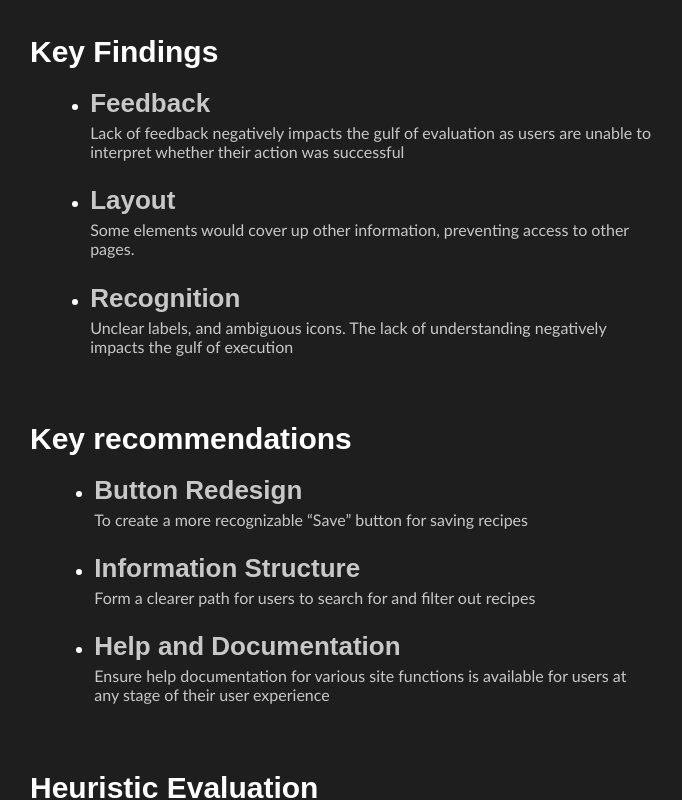
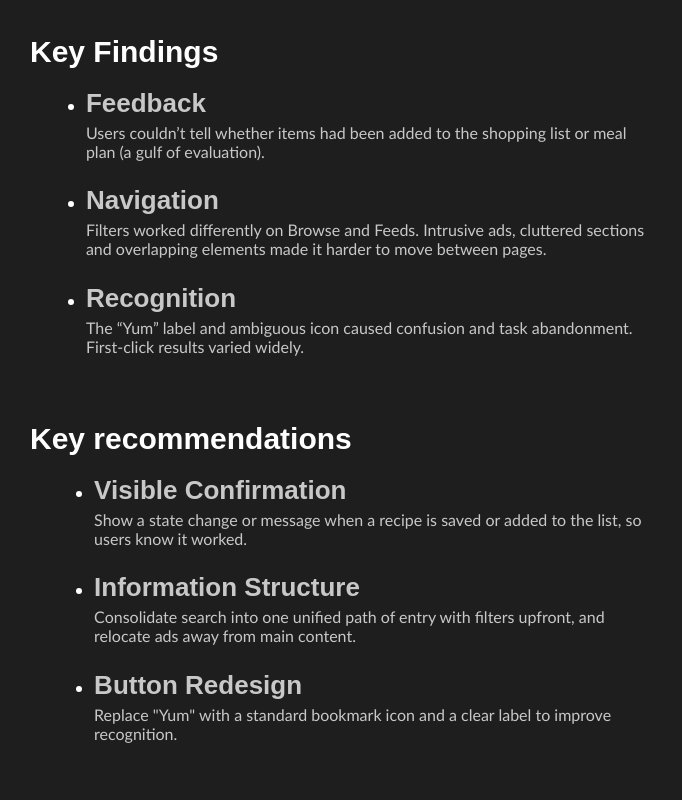
Before and after one commit to psuuzu/portfolio1, a Next.js app: page /research in a window 1280 px wide. Shown: the part 1100-1900 px from the top of the page, without its empty margins (290-972 px from the left). Built offline with nearby package versions, Linux system fonts and the light colour scheme; a web font is replaced by a local one.

Commit message:
rewrite yummly case study content

```diff
--- a/app/dsc/page.jsx
+++ b/app/dsc/page.jsx
@@ -74,7 +74,7 @@ export default function Dsc(){
                                 </li>
                                 <li>
                                     <h2 className='!text-[26px] text-[rgb(200,200,200)]'>Inconsistent Execution</h2>
-                                    <p>layout and styling varied across sections with no unifying system, leaving the site feeling improvised rather than intentional</p>
+                                    <p>layout and styling varied across sections with no unifying system, leaving the site feeling improvised rather than intentional.</p>
                                 </li>
                             </ul>
                         </div>
@@ -91,11 +91,11 @@ export default function Dsc(){
                                 </li>
                                 <li>
                                 <h2 className='!text-[26px] text-[rgb(200,200,200)]'>Brand Alignment</h2>
-                                    <p>Rebuilt the layout, styling, and colour palette against the committee's brief, creating a cohesive visual system</p>
+                                    <p>Rebuilt the layout, styling, and colour palette against the committee's brief, creating a cohesive visual system.</p>
                                 </li>
                                 <li>
                                     <h2 className='!text-[26px] text-[rgb(200,200,200)]'>Information restructuring</h2>
-                                    <p>Removed filler and merged overlapping sections so the club's core message surfaces immediately</p>
+                                    <p>Removed filler and merged overlapping sections so the club's core message surfaces immediately.</p>
                                 </li>
                             </ul>
                         </div>
--- a/app/research/page.jsx
+++ b/app/research/page.jsx
@@ -65,19 +65,19 @@ export default function Lab() {
                         <li>
                             <h2 className='!text-[26px] text-[rgb(200,200,200)]'>Feedback</h2>
                             <p>
-                                Lack of feedback negatively impacts the gulf of evaluation as users are unable to interpret whether their action was successful
+                                Users couldn’t tell whether items had been added to the shopping list or meal plan (a gulf of evaluation).
                             </p>
                         </li>
                         <li>
-                        <h2 className='!text-[26px] text-[rgb(200,200,200)]'>Layout</h2>
+                        <h2 className='!text-[26px] text-[rgb(200,200,200)]'>Navigation</h2>
                             <p>
-                                Some elements would cover up other information, preventing access to other pages.
+                                Filters worked differently on Browse and Feeds. Intrusive ads, cluttered sections and overlapping elements made it harder to move between pages.
                             </p>
                         </li>
                         <li>
                             <h2 className='!text-[26px] text-[rgb(200,200,200)]'>Recognition</h2>
                             <p>
-                                Unclear labels, and ambiguous icons. The lack of understanding negatively impacts the gulf of execution
+                                The “Yum” label and ambiguous icon caused confusion and task abandonment. First-click results varied widely.
                             </p>
                         </li>
                     </ul>
@@ -91,21 +91,22 @@ export default function Lab() {
                 <div className="h-auto mx-[18px]">
                     <ul className="list-disc pl-[10px] space-y-[20px]">
                         <li>
-                            <h2 className='!text-[26px] text-[rgb(200,200,200)]'>Button Redesign</h2>
-                            <p>To create a more recognizable “Save” button for saving recipes</p>
+                            <h2 className='!text-[26px] text-[rgb(200,200,200)]'>Visible Confirmation</h2>
+                            <p>
+                                Show a state change or message when a recipe is saved or added to the list, so users know it worked.
+                            </p>
                         </li>
                         <li>
                         <h2 className='!text-[26px] text-[rgb(200,200,200)]'>Information Structure</h2>
                             <p>
-                            Form a clearer path for users to search for and filter out recipes
+                                Consolidate search into one unified path of entry with filters upfront, and relocate ads away from main content.
                             </p>
                         </li>
                         <li>
-                            <h2 className='!text-[26px] text-[rgb(200,200,200)]'>Help and Documentation</h2>
-                            <p>
-                                Ensure help documentation for various site functions is available for users at any stage of their user experience
-                            </p>
+                            <h2 className='!text-[26px] text-[rgb(200,200,200)]'>Button Redesign</h2>
+                            <p>Replace "Yum" with a standard bookmark icon and a clear label to improve recognition.</p>
                         </li>
+
                     </ul>
                 </div>
             </section>
@@ -160,8 +161,8 @@ export default function Lab() {
                 Participants were presented with a short scenario, followed by a screenshot of the main page of Yummly. They would then click on any part of the screen they believed would be the first step of hypothetically completing the task.
             </p>
             <img src="images/yummly/firstclick.png" alt="first click test" className="mt-[20px] rounded-xl" />
-            <p className="mt-[10px]">
-                The results from the first click test varied a lot. This highlighted issues with recognition and layout as participants have commented “difficult to find at first glance”, “hard to tell where I’m supposed to look” after the test.
+            <p className="mt-[16px]">
+                The results from the first click test varied a lot. This highlighted issues with recognition and layout as participants have commented “difficult to find at first glance”, “hard to tell where I’m supposed to look” given the task to navigate towards the meal planner.
             </p>
             <h2 className='!text-[30px] mt-[60px]'>
                 Lab Test
@@ -204,35 +205,32 @@ export default function Lab() {
  website.
             </p>
             <img src="images/yummly/posttest.png" alt="post test questionaire" className="mt-[20px] rounded-xl" />
-
-            <p className="mt-[16px]">
-                The information flow was inconsistent, particularly with filtering functions that differed between the “browse” and “feeds” pages, leaving many unable to find the filters they needed.
+            <p className="mt-[16px] font-semibold !text-white">Feedback</p>
+            <p className="">
+                Users could not tell if recipes were successfully added to the shopping list, and meal plan options were unresponsive. With no visible confirmation, users have to double check manually (a gulf of evaluation).
             </p>
-            <p className="mt-[16px]">
-                Feedback was lacking, as users were unsure if recipes were successfully added to the shopping list, and meal plan options were unresponsive.
+            <p className="mt-[16px] font-semibold !text-white">Navigation</p>
+            <p className="">
+                Filters worked differently between “browse” and “feeds” pages, leaving many unable to find the filters they needed. Views on the filters themselves were mixed: some liked the variety, others found them redundant and unintuitive. Intrusive ads, cluttered sections, poor content placement and information overload made tasks harder, even though participants valued the step-by-step guide.
             </p>
-            <p className="mt-[16px]">
-                Recognition was also problematic, with the “save recipe” button’s unclear “yum” label causing confusion and task abandonment
-            </p>
-            <p className="mt-[16px]">
-                Efficiency received mixed feedback: while some appreciated the variety of filters, others found them redundant and unintuitive.
-            </p>
-            <p className="mt-[16px]">
-                Finally, mapping showed both strengths and weaknesses. Participants valued the step-by-step guide for its clarity and interactivity, but navigation was hindered by intrusive ads, cluttered sections, poor content placement, and overwhelming amounts of information, making tasks harder to complete.
+            <p className="mt-[16px] font-semibold !text-white">Recognition</p>
+            <p className="">
+                The “Yum” label on the save button caused confusion and task abandonment. In the first-click test, answers varied widely, and participants described the save action as “difficult to find at first glance.”
             </p>
 
             <h2 className='!text-[30px] mt-[60px]'>
                 Recommendations
             </h2>
             <p className="mt-[10px]">
-                It is recommended to replace the logo with a standard save icon (e.g., a bookmark), label it clearly, and add stronger visual or audio feedback to indicate successful saving.
+                Show a clear visual confirmation when a recipe is saved or added to the shopping list by introducing a saved state with a different design so users know their action was successful.
             </p>
             <p className="mt-[16px]">
-                Consolidating search into one universal, highly visible search bar with integrated filters available upfront would improve efficiency, consistency, and user control.
+                Consolidate the search function into one universal search bar with filters shown upfront on every page so the system behaves consistently and provides user control. Relocate ads and overlapping elements away from main content.
             </p>
             <p className="mt-[16px]">
-                Adding explicit labels to buttons, improving the visibility of guidance, and incorporating stronger onboarding or instructional aids would enhance clarity, align with user expectations, and improve learnability.
+                Replace “Yum” with a standard bookmark icon and a clear label, so users can find and understand the save action through affordances.
             </p>
+
             <div className="flex mt-[60px] sm:items-center">
                 <h2 className='!text-[30px]'>Links:</h2>
                     <div className="flex flex-col sm:flex-row h-auto mx-[10px]">
```
